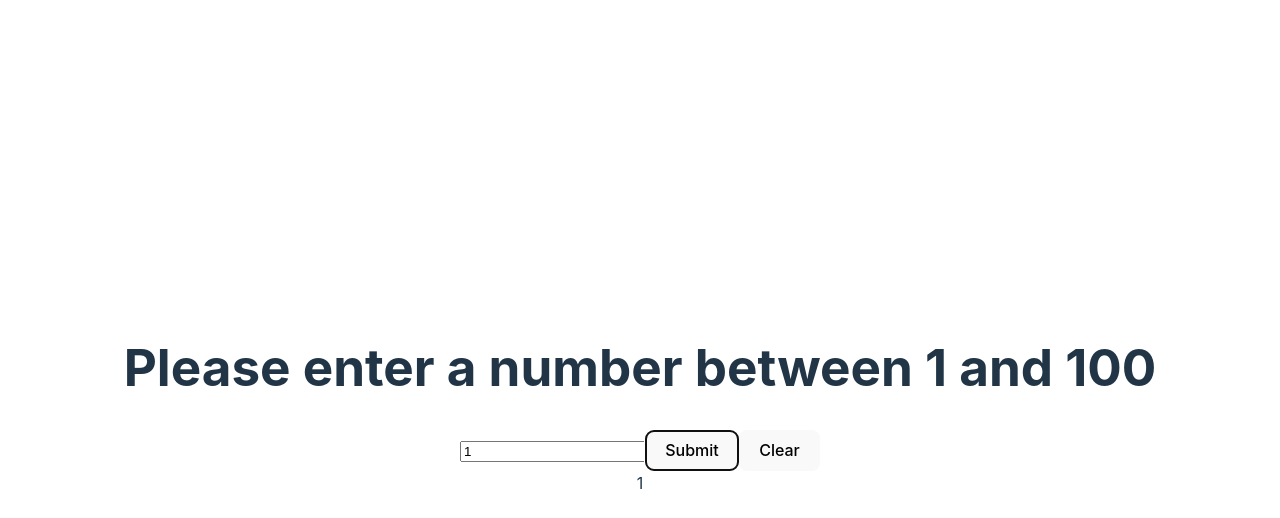
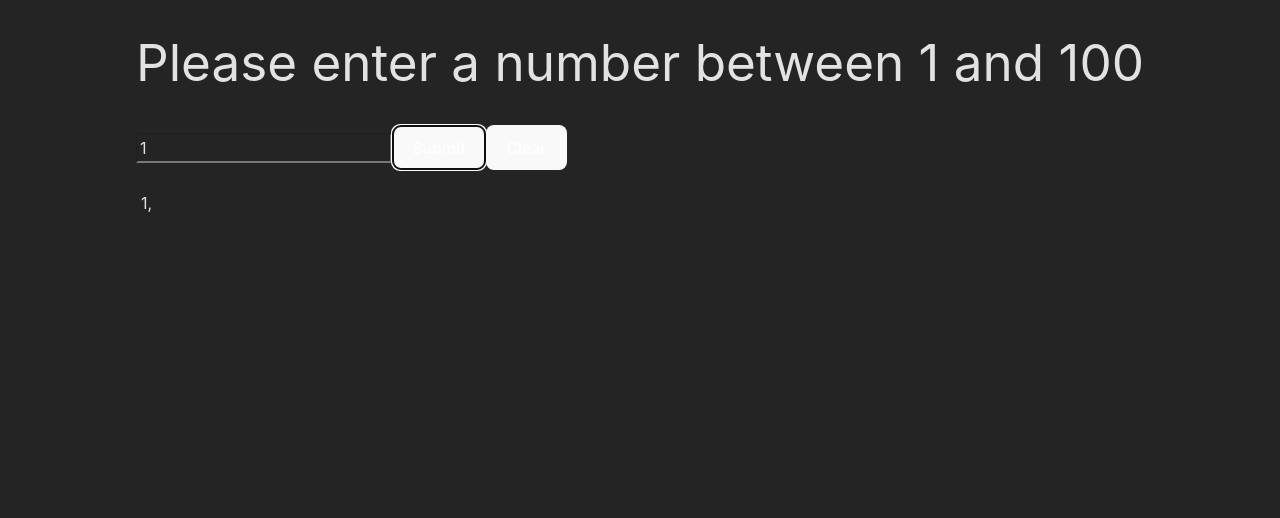
Before and after one commit to Eve-Drake/Binary-Search, a React (Vite) app: page / in a window 1280 px wide. Both pictures are taken after a click on the button "Submit". Shown: the top 518 px of the page. Built offline with nearby package versions, Linux system fonts and the light colour scheme.

Commit message:
Input and Styling

```diff
--- a/src/App.css
+++ /dev/null
@@ -1,41 +0,0 @@
-#root {
-  max-width: 1280px;
-  margin: 0 auto;
-  padding: 2rem;
-  text-align: center;
-}
-
-.logo {
-  height: 6em;
-  padding: 1.5em;
-  will-change: filter;
-}
-.logo:hover {
-  filter: drop-shadow(0 0 2em #646cffaa);
-}
-.logo.react:hover {
-  filter: drop-shadow(0 0 2em #61dafbaa);
-}
-
-@keyframes logo-spin {
-  from {
-    transform: rotate(0deg);
-  }
-  to {
-    transform: rotate(360deg);
-  }
-}
-
-@media (prefers-reduced-motion: no-preference) {
-  a:nth-of-type(2) .logo {
-    animation: logo-spin infinite 20s linear;
-  }
-}
-
-.card {
-  padding: 2em;
-}
-
-.read-the-docs {
-  color: #888;
-}
--- a/src/App.tsx
+++ b/src/App.tsx
@@ -1,6 +1,4 @@
 import { useState } from 'react'
-import reactLogo from './assets/react.svg'
-import './App.css'
 import Input from './Input'
 
 function App() {
@@ -25,10 +23,13 @@ function App() {
   return (
     <div className="App">
       <Input setNumberArray={setNumberArray} numberArray={numberArray}/>
-
-      {numberArray.map((number, index)=>(
-        <div key={index}>{number}</div>
-      ))}
+      <div >
+        {numberArray.map((number, index)=>(
+          <div className='container' key={index}>
+            <p>{number}, </p>
+          </div>
+        ))}
+        </div>
     </div>
   )
 }
--- a/src/Input.tsx
+++ b/src/Input.tsx
@@ -20,7 +20,7 @@ const Input = ({setNumberArray, numberArray}: Props) => {
 
     const handleSubmit = () =>{
         if(numberCheck){
-            setNumberArray([...numberArray, stringNum]);
+            setNumberArray([stringNum, ...numberArray]);
             setStringNum(1)
         }
     }
@@ -41,6 +41,7 @@ const Input = ({setNumberArray, numberArray}: Props) => {
         />
         <button onClick={handleSubmit}>Submit</button>
         <button onClick={handleClear}>Clear</button>
+
     </div>
   )
 }
--- a/src/index.css
+++ b/src/index.css
@@ -1,4 +1,5 @@
-:root {
+*{
+  justify-content: center;
   font-family: Inter, Avenir, Helvetica, Arial, sans-serif;
   font-size: 16px;
   line-height: 24px;
@@ -7,12 +8,11 @@
   color-scheme: light dark;
   color: rgba(255, 255, 255, 0.87);
   background-color: #242424;
+}
 
-  font-synthesis: none;
-  text-rendering: optimizeLegibility;
-  -webkit-font-smoothing: antialiased;
-  -moz-osx-font-smoothing: grayscale;
-  -webkit-text-size-adjust: 100%;
+.App{
+  height: 100vh;
+  overflow: hidden;
 }
 
 a {
@@ -49,11 +49,16 @@ button {
   transition: border-color 0.25s;
 }
 button:hover {
-  border-color: #646cff;
+  border-color: #ff6464;
 }
 button:focus,
 button:focus-visible {
   outline: 4px auto -webkit-focus-ring-color;
+}
+
+.container{
+  display: inline-block;
+  margin: 5px;
 }
 
 @media (prefers-color-scheme: light) {
@@ -62,7 +67,7 @@ button:focus-visible {
     background-color: #ffffff;
   }
   a:hover {
-    color: #747bff;
+    color: #ff7474;
   }
   button {
     background-color: #f9f9f9;
```
